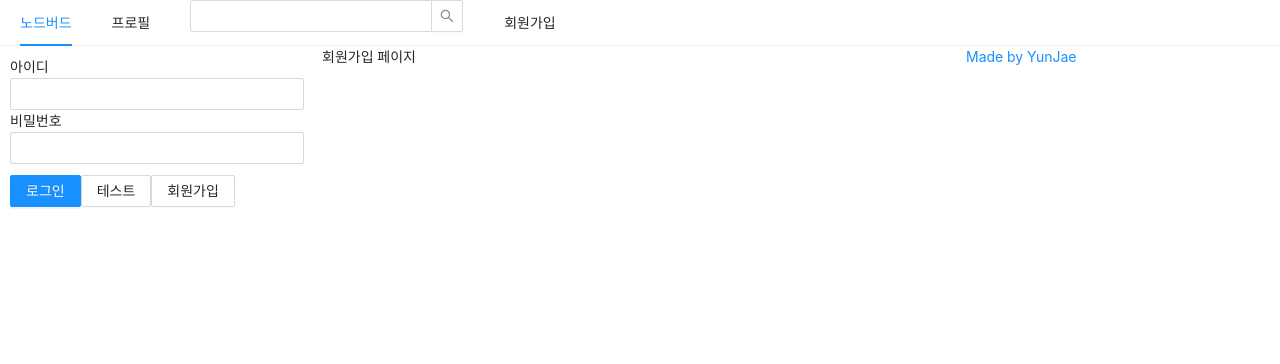
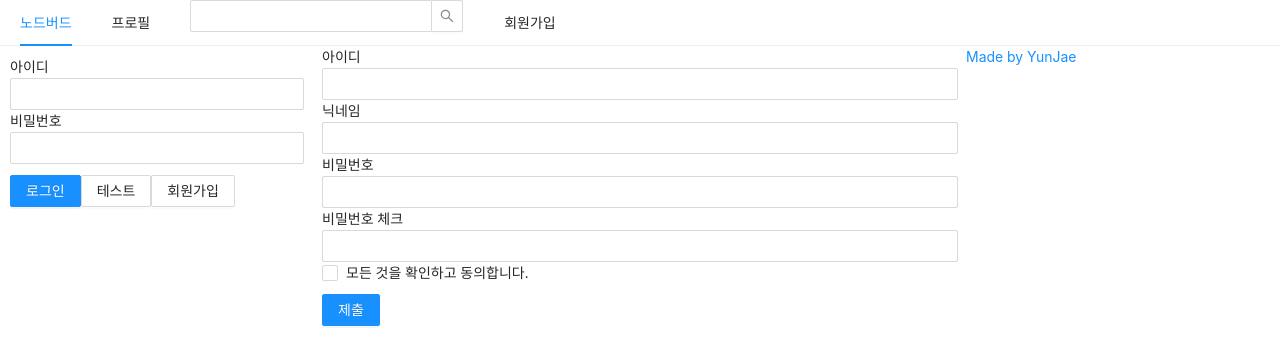
Before and after one commit to TestJeong/NodeBird, a Next.js app in the folder prepare/front/: page /signup in a window 1280 px wide. Shown: the top 364 px of the page. Built offline with nearby package versions, Linux system fonts and the light colour scheme.

Commit message:
회원가입 페이지 구현

```diff
--- a/prepare/front/components/LoginForm.js
+++ b/prepare/front/components/LoginForm.js
@@ -2,6 +2,8 @@ import React, { useState, useCallback } from "react";
 import { Form, Input, Button } from "antd";
 import Link from "next/link";
 import styled from "styled-components";
+import PropTypes from "prop-types";
+import useInput from "../hooks/useInput";
 
 const ButtonWrapper = styled.div`
   margin-top: 11px;
@@ -12,16 +14,8 @@ const FormWrapper = styled(Form)`
 `;
 
 const LoginForm = ({ setIsLoggedIn }) => {
-  const [id, setId] = useState("");
-  const [password, setPassword] = useState("");
-
-  const onChangeId = useCallback((e) => {
-    setId(e.target.value);
-  }, []);
-
-  const onChangePassword = useCallback((e) => {
-    setPassword(e.target.value);
-  }, []);
+  const [id, onChangeId] = useInput("");
+  const [password, onChangePassword] = useInput("");
 
   const onSubmitForm = useCallback(() => {
     console.log(id, password);
@@ -65,5 +59,8 @@ const LoginForm = ({ setIsLoggedIn }) => {
     </FormWrapper>
   );
 };
+LoginForm.propTypes = {
+  setIsLoggedIn: PropTypes.func.isRequired,
+};
 
 export default LoginForm;
--- /dev/null
+++ b/prepare/front/hooks/useInput.js
@@ -0,0 +1,9 @@
+import { useState, useCallback } from "react";
+
+export default (init = null) => {
+  const [value, setValue] = useState(init);
+  const handler = useCallback((e) => {
+    setValue(e.target.value);
+  }, []);
+  return [value, handler];
+};
--- a/prepare/front/pages/signup.js
+++ b/prepare/front/pages/signup.js
@@ -1,19 +1,111 @@
-import React from "react";
+import React, { useState, useCallback } from "react";
 import AppLayout from "../components/AppLayout";
 import Head from "next/head";
+import { Form, Input, Checkbox, Button } from "antd";
+import useInput from "../hooks/useInput";
+import styled from "styled-components";
+
+const ErrorMessage = styled.div`
+  color: red;
+`;
 
 const Signup = () => {
+  const [id, onChangeId] = useInput("");
+  const [nickname, onChangeNickname] = useInput("");
+  const [password, onChangePassword] = useInput("");
+  const [passwordCheck, setPasswordcheck] = useState("");
+  const [passwordError, setPasswordError] = useState(false);
+  const onChangePasswordCheck = useCallback(
+    (e) => {
+      setPasswordcheck(e.target.value);
+      setPasswordError(e.target.value !== password);
+    },
+    [password]
+  );
+  const [term, setTerm] = useState("");
+  const [termError, setTermError] = useState(false);
+  const onChangeTerm = useCallback((e) => {
+    setTerm(e.target.checked);
+    setTermError(false);
+  }, []);
+
+  const onSubmit = useCallback(
+    (e) => {
+      if (password !== passwordCheck) {
+        return setPasswordError(true);
+      }
+      if (!term) {
+        return setTermError(true);
+      }
+      console.log(id, nickname, password);
+    },
+    [password, passwordCheck, term]
+  );
+
   return (
-    <>
+    <AppLayout>
       <Head>
         <meta charSet="utf-8" />
         <title>회원가입 | NodeBird</title>
       </Head>
-      <AppLayout>
-        <div>회원가입 페이지</div>
-      </AppLayout>
-    </>
+      <Form onFinish={onSubmit}>
+        <div>
+          <label htmlFor="user-id">아이디</label>
+          <br />
+          <Input name="user-id" value={id} required onChange={onChangeId} />
+        </div>
+        <div>
+          <label htmlFor="user-nickname">닉네임</label>
+          <br />
+          <Input
+            name="user-nickname"
+            value={nickname}
+            required
+            onChange={onChangeNickname}
+          />
+        </div>
+        <div>
+          <label htmlFor="user-password">비밀번호</label>
+          <br />
+          <Input
+            name="user-password"
+            type="password"
+            value={password}
+            required
+            onChange={onChangePassword}
+          />
+        </div>
+        <div>
+          <label htmlFor="user-password">비밀번호 체크</label>
+          <br />
+          <Input
+            name="user-password"
+            type="password"
+            value={passwordCheck}
+            required
+            onChange={onChangePasswordCheck}
+          />
+          {password && (
+            <ErrorMessage>비밀번호가 일치하지 않습니다.</ErrorMessage>
+          )}
+        </div>
+        <div>
+          <Checkbox name="user-term" checked={term} onChange={onChangeTerm}>
+            모든 것을 확인하고 동의합니다.
+          </Checkbox>
+          {termError && (
+            <ErrorMessage style={{ color: "red" }}>
+              약관에 동의하지 않으시면 가입이 불가합니다.
+            </ErrorMessage>
+          )}
+        </div>
+        <div style={{ marginTop: 10 }}>
+          <Button type="primary" htmlType="submit">
+            제출
+          </Button>
+        </div>
+      </Form>
+    </AppLayout>
   );
 };
-
 export default Signup;
```
